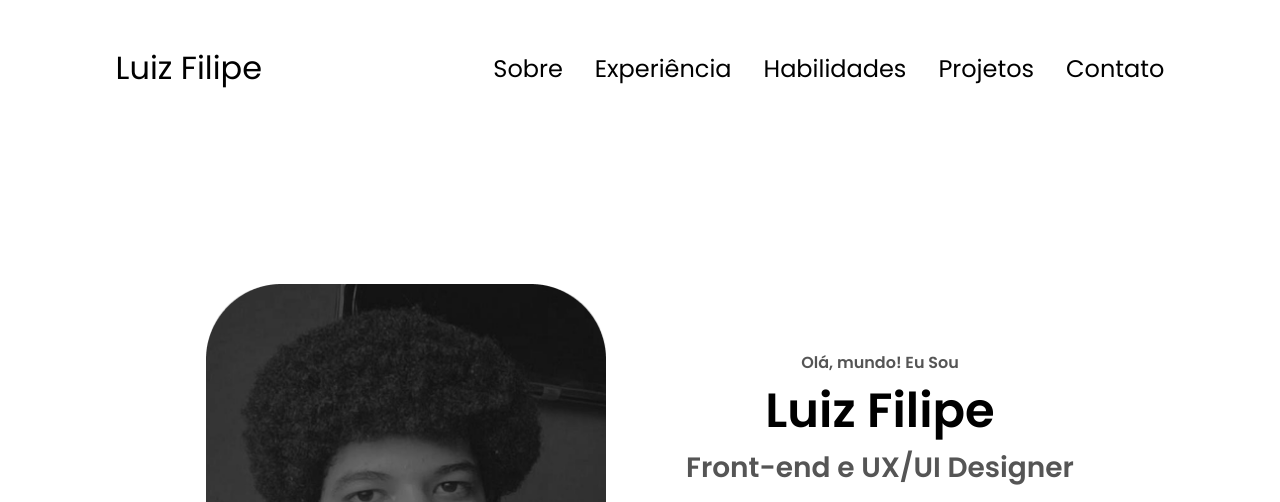
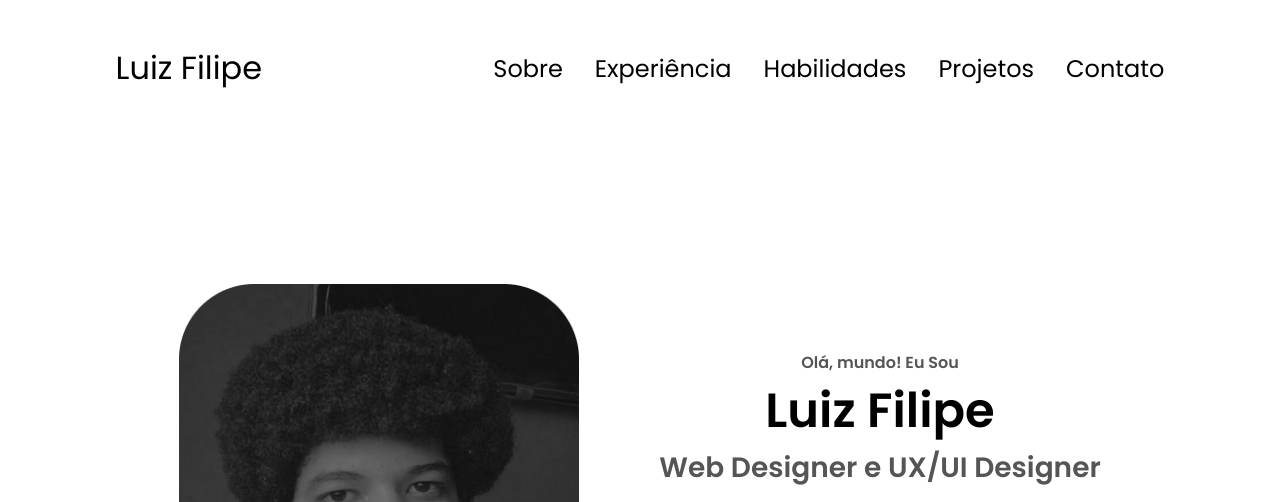
Before and after one commit to luizlmorim/Portf-lio, a plain HTML site: page index.html in a window 1280 px wide. Shown: the top 502 px of the page. Drawn offline with Linux system fonts and the light colour scheme.

Commit message:
alteção de título

```diff
--- a/index.html
+++ b/index.html
@@ -58,7 +58,7 @@
     <div class="section__text"> <!--div com os textos/btn-->
         <p class="section__text_p1">Olá, mundo! Eu  Sou</p>
         <h1 class="title">Luiz Filipe</h1>
-        <p class="section__text__p2">Front-end e UX/UI Designer </p>
+        <p class="section__text__p2">Web  Designer e UX/UI Designer </p>
 
         <div class="btn-container"> <!--div com os botões-->
             <button class="btn btn-color-2" onclick="window.open('./assets/currículo-Luiz-Filipe.pdf')">Download Currículo</button>
```
